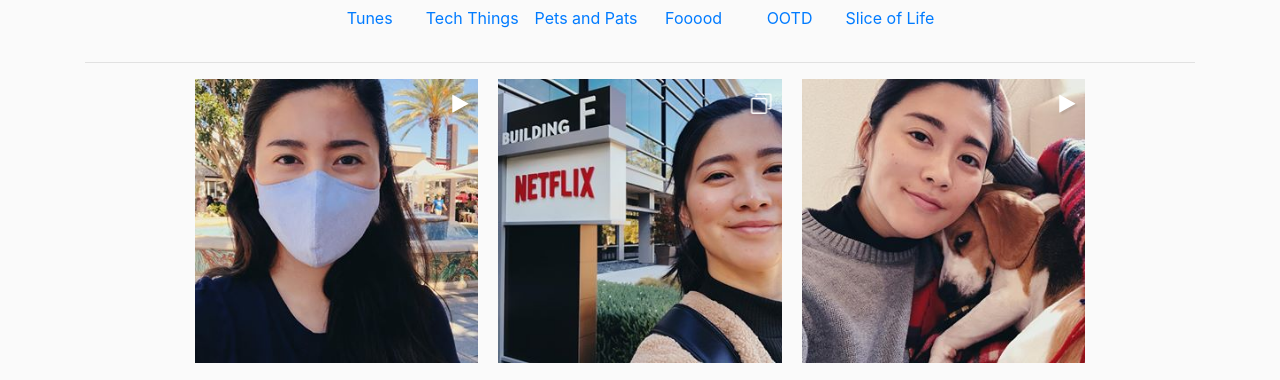
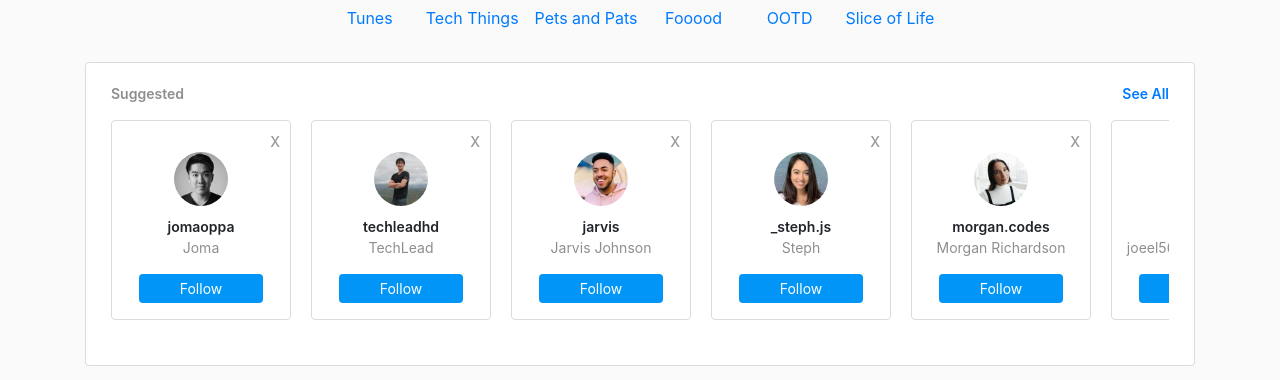
Before and after one commit to AbdallahHemdan/Instanews, a Vue app: page /profile in a window 1280 px wide. Shown: the part 525-905 px from the top of the page. Built offline with nearby package versions, Linux system fonts and the light colour scheme; no server answers; sample sign-in values are in the browser's storage; what vue-resource would draw is missing.

Commit message:
Refactor Profile component structure

```diff
--- a/src/components/ProfileHeader/ProfileHeader.vue
+++ b/src/components/ProfileHeader/ProfileHeader.vue
@@ -1,9 +1,6 @@
 <template>
   <div class="post-header-container">
     <profile-upper-header></profile-upper-header>
-    <profile-stories></profile-stories>
-    <hr />
-    <profile-gallery></profile-gallery>
   </div>
 </template>
 
@@ -12,8 +9,6 @@ export default {
   name: 'ProfileHeader',
   components: {
     'profile-upper-header': () => import('./../ProfileUpperHeader/ProfileUpperHeader'),
-    'profile-stories': () => import('./../ProfileStories/ProfileStories'),
-    'profile-gallery': () => import('./../ProfileGallery/ProfileGallery'),
   },
 };
 </script>
--- a/src/views/Profile.vue
+++ b/src/views/Profile.vue
@@ -1,6 +1,25 @@
 <template>
   <div class="profile-container">
     <profile-header></profile-header>
+    <profile-stories></profile-stories>
+    <div class="suggestions">
+      <div class="suggestions__header">
+        <div class="suggestions__title">Suggested</div>
+        <div class="suggestions__seeall">
+          <a href="">See All</a>
+        </div>
+      </div>
+      <div class="suggestions__items">
+        <user-suggestion
+          v-for="(suggestion, index) in suggestions"
+          :key="index"
+          :suggestion="suggestion"
+        >
+        </user-suggestion>
+      </div>
+    </div>
+    <hr />
+    <profile-gallery></profile-gallery>
   </div>
 </template>
 
@@ -8,15 +27,46 @@
 export default {
   name: 'Profile',
   data: function() {
-    return {};
+    return {
+      suggestions: require('./../mock/Profile/ProfileSuggestions').default,
+    };
   },
-  methods: {},
-  computed: {},
-  props: {},
   components: {
     'profile-header': () => import('./../components/ProfileHeader/ProfileHeader'),
+    'profile-stories': () => import('./../components/ProfileStories/ProfileStories'),
+    'profile-gallery': () => import('./../components/ProfileGallery/ProfileGallery'),
+    'user-suggestion': () => import('./../components/UserSuggestionItem/UserSuggestionItem'),
   },
 };
 </script>
 
-<style lang="scss" scoped></style>
+<style lang="scss" scoped>
+.suggestions {
+  width: 100%;
+  background-color: #fff;
+  border: 1px solid #dbdbdb;
+  padding: 20px 25px;
+  border-radius: 4px;
+
+  .suggestions__header {
+    display: flex;
+    justify-content: space-between;
+    font-size: 14px;
+    font-weight: 600;
+    margin-bottom: 1rem;
+
+    .suggestions__title {
+      color: #8e8e8e;
+    }
+
+    .suggestions__seeall {
+      color: #0095f6;
+    }
+  }
+
+  .suggestions__items {
+    display: flex;
+    overflow-x: auto;
+  }
+}
+</style>
```
